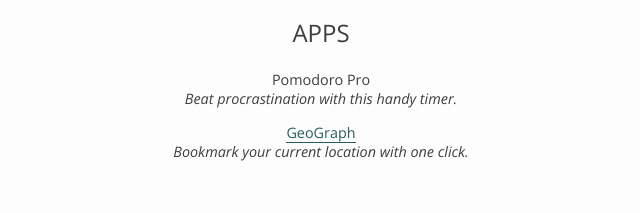
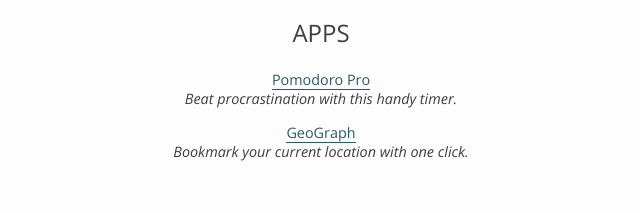
Before and after one commit to FastRobo/FastRobo.github.io, a plain HTML site: page index.html in a window 1280 px wide. Shown: the part 158-371 px from the top of the page, 319-959 px from the left. Drawn offline with nearby package versions, Linux system fonts and the light colour scheme.

Commit message:
add Pomodoro Pro itunes link

```diff
--- a/index.html
+++ b/index.html
@@ -17,7 +17,7 @@
       <h2>Apps</h2>
       <ul>
         <li>
-          <div>Pomodoro Pro</div>
+          <div><a href="https://itunes.apple.com/us/app/pomodoro-pro/id966415847?ls=1&mt=8">Pomodoro Pro</a></div>
           <span class='tagline'>Beat procrastination with this handy timer.</span>
         </li>
         <li>
```
